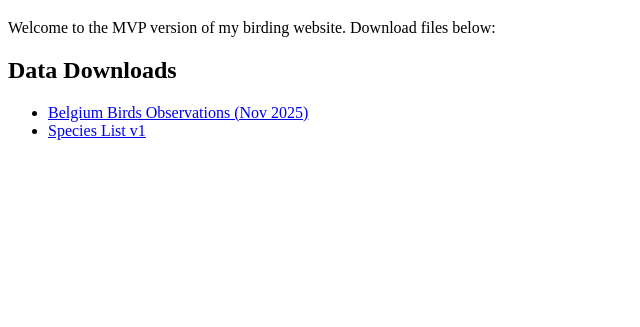
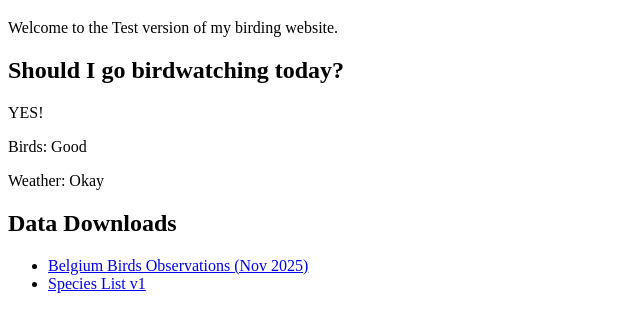
Before and after one commit to xu-anqi/bird-portal-be, a plain HTML site: page index.html in a window 1280 px wide. Shown: the part 61-388 px from the top of the page, without its empty margins (0-640 px from the left). Drawn offline with Linux system fonts and the light colour scheme.

Commit message:
Update index.html

```diff
--- a/index.html
+++ b/index.html
@@ -2,11 +2,16 @@
 <html>
 <head>
   <meta charset="UTF-8">
-  <title>Belgian Birding Portal</title>
+  <title>Birding Portal Belgium</title>
 </head>
 <body>
   <h1>Belgian Birding Portal</h1>
-  <p>Welcome to the MVP version of my birding website. Download files below:</p>
+  <p>Welcome to the Test version of my birding website. </p>
+
+  <h2>Should I go birdwatching today?</h2>
+  <p>YES!</p>
+  <p>Birds: Good</p>
+  <p>Weather: Okay</p>
 
   <h2>Data Downloads</h2>
   <ul>
```
